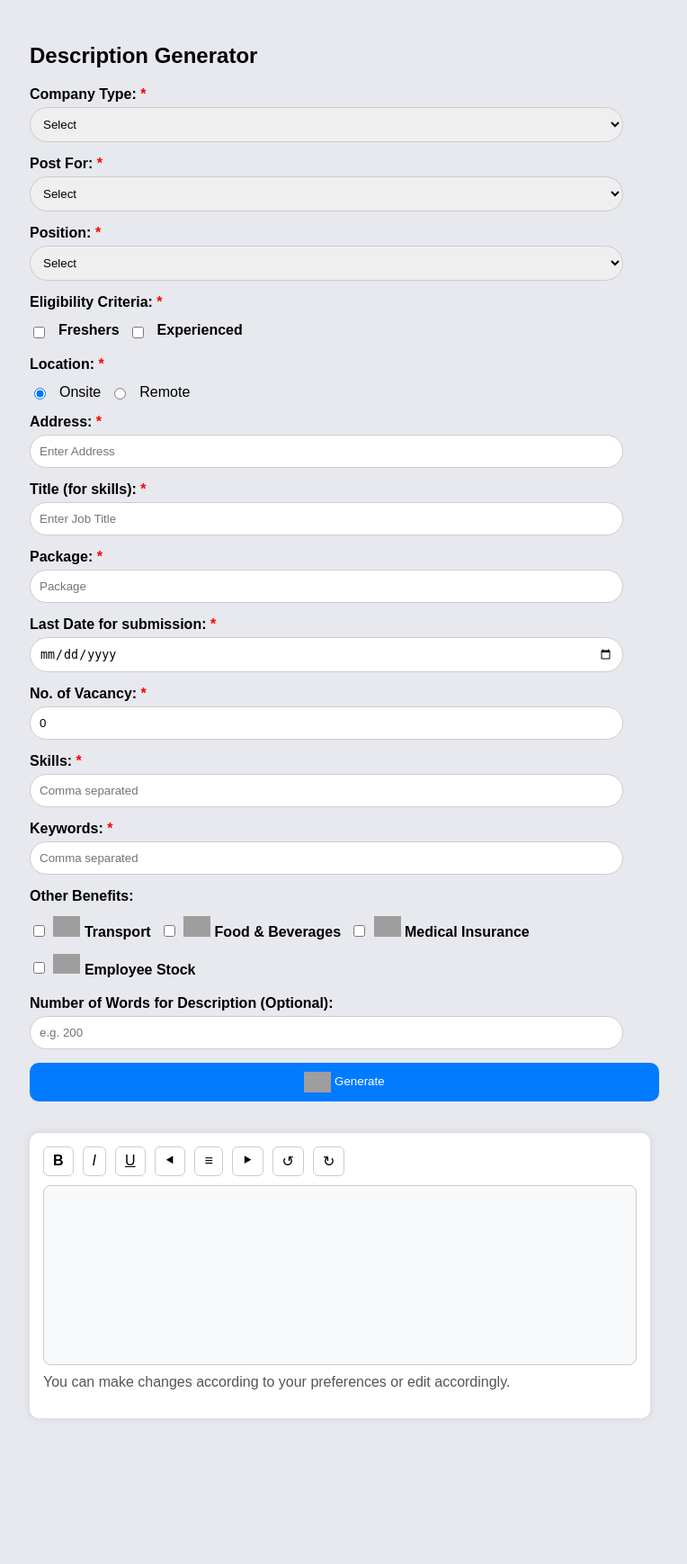
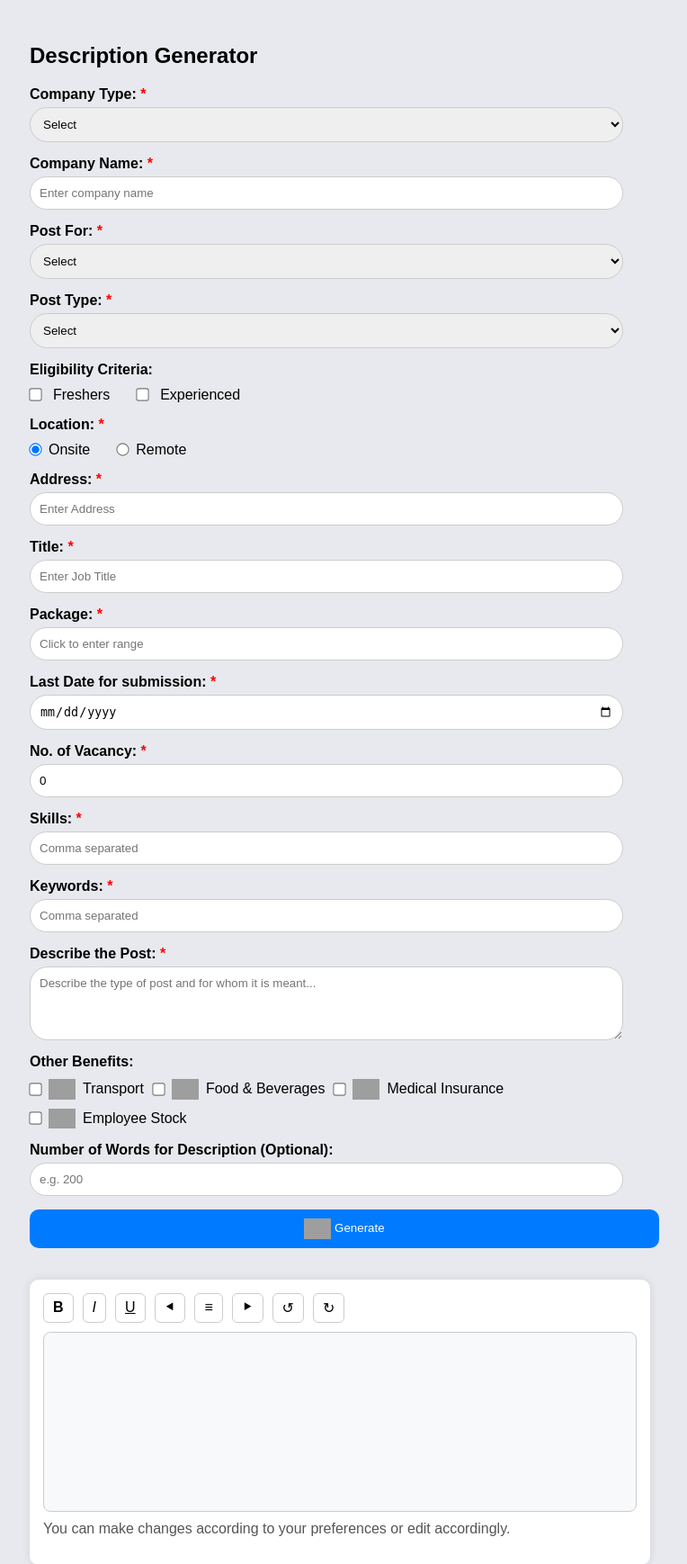
Before and after one commit to TouheedFathima/DescriptionGenrator, a Flask app: page / in a window 1280 px wide. Shown: the top 1738 px of the page at 90% size, without its empty margins (257-1021 px from the left). Before the commit the page ends 1576 px from the top, so only its background shows below. Run offline with Flask 3, Linux system fonts and the light colour scheme; grey boxes are pictures that could not be loaded.

Commit message:
fourth commit

```diff
--- a/app.py
+++ b/app.py
@@ -24,9 +24,10 @@ def generate():
     # Define the prompt template
     prompt = ChatPromptTemplate.from_template(f"""
     Generate a professional job post description of around {word_count} words based on the following details:
+    - Company Name: {{companyName}}
     - Company Type: {{companyType}}
     - Post For: {{postFor}}
-    - Position: {{position}}
+    - Post Type: {{postType}}
     - Location Type: {{location}}
     - Address: {{address}}
     - Job Title: {{title}}
@@ -36,8 +37,10 @@ def generate():
     - Skills: {{skills}}
     - Keywords: {{keywords}}
 
-    Write it in a natural, engaging way.
-    The description should be around {word_count} words. Don't go much over or under.
+    Here is a draft provided by the user:
+    "{{description}}"
+
+    Please improve this draft and make it sound more professional, engaging, and polished. Elaborate where needed and ensure it is clear and compelling to job seekers. Stick to around {word_count} words.
     """)
 
     # Initialize the LLM model
--- a/templates/index.html
+++ b/templates/index.html
@@ -1,4 +1,3 @@
-<!DOCTYPE html>
 <!DOCTYPE html>
 <html lang="en">
   <head>
@@ -16,8 +15,6 @@
       max-width: 700px;        /* optional width */
       margin: 0 auto;          /* center whole form block on page */
     }
-
-
 
     .form-group {
       display: flex;
@@ -61,6 +58,28 @@
       display: inline-block;
       }
 
+          .radio-group {
+      display: flex;
+      gap: 30px; /* space between each pair */
+      align-items: center;
+      flex-wrap: wrap;
+      margin-top: 5px;
+    }
+
+    .radio-group label {
+      display: flex;
+      align-items: center;
+      gap: 8px; /* space between checkbox/radio and label text */
+      font-weight: normal;
+      margin: 0;
+    }
+
+    .radio-group input[type="checkbox"],
+    .radio-group input[type="radio"] {
+      margin: 0;
+      transform: scale(1.1); /* optional: slightly larger */
+    }
+
 
     /* Hover effect */
     .btn:hover {
@@ -74,20 +93,12 @@
     }
 
 
-            .radio-group {
-        display: flex;
-        flex-direction: row;
-        gap: 10px;
-        margin-top: 8px;
-        align-items: center;
-      }
-
       #freshers, #experienced {
         margin-right: 5px;
       }
 
 
-      #companyType,#postFor,#position,#address,#title,#package,#lastDate,#vacancy,#skills,#keywords,#wordCount{
+      #companyName,#companyType,#postFor,#postType,#address,#title,#package,#lastDate,#vacancy,#skills,#keywords,#wordCount,#description{
         min-width: calc(100% - 40px);
         display: inline-block;
       }
@@ -178,7 +189,18 @@
         background: #ddd;
       }
 
+        textarea {
+    padding: 10px;
+    width: 100%;
+    max-width: 300px;
+    border-radius: 20px;
+    border: 1px solid #ccc;
+    box-sizing: border-box;
+    font-family: inherit;
+    display: inline-block;
+  }
     </style>
+
   </head>
 
   <body>
@@ -195,17 +217,22 @@
     </div>
 
     <div class="form-group">
+      <label for="companyName" class="required">Company Name:</label>
+      <input type="text" id="companyName" placeholder="Enter company name" required />
+    </div>
+
+    <div class="form-group">
       <label for="postFor" class="required">Post For:</label>
       <select id="postFor" required>
         <option value="">Select</option>
         <option>For my company</option>
-        <option>Personal</option>
+        <option>For myself</option>
       </select>
     </div>
 
     <div class="form-group">
-      <label for="position" class="required">Position:</label>
-      <select id="position" required>
+      <label for="postType" class="required">Post Type:</label>
+      <select id="postType" required>
         <option value="">Select</option>
         <option>Internship</option>
         <option>Full-time</option>
@@ -216,22 +243,30 @@
     </div>
 
     <div class="form-group">
-      <label class="required">Eligibility Criteria:</label>
+      <label>Eligibility Criteria:</label>
       <div class="radio-group">
-        <input type="checkbox" id="freshers" value="Freshers">
-        <label for="freshers">Freshers</label>
-        <input type="checkbox" id="experienced" value="Experienced">
-        <label for="experienced">Experienced</label>
+        <label for="freshers">
+          <input type="checkbox" id="freshers" value="Freshers"> Freshers
+        </label>
+        <label for="experienced">
+          <input type="checkbox" id="experienced" value="Experienced"> Experienced
+        </label>
       </div>
     </div>
+
 
     <div class="form-group">
       <label class="required">Location:</label>
       <div class="radio-group">
-        <input type="radio" name="location" value="Onsite" checked> Onsite
-        <input type="radio" name="location" value="Remote"> Remote
+        <label>
+          <input type="radio" name="location" value="Onsite" checked> Onsite
+        </label>
+        <label>
+          <input type="radio" name="location" value="Remote"> Remote
+        </label>
       </div>
     </div>
+
 
     <div class="form-group">
       <label for="address" class="required">Address:</label>
@@ -239,16 +274,19 @@
     </div>
 
     <div class="form-group">
-      <label for="title" class="required">Title (for skills):</label>
+      <label for="title" class="required">Title:</label>
       <input type="text" id="title" placeholder="Enter Job Title" required>
     </div>
 
     <div class="form-group">
       <label for="package" class="required">Package:</label>
-      <input type="text" id="package" placeholder="Package" onfocus="showSalaryRange()" required>
-      <div id="salaryRange">
-        <input type="number" id="salaryFrom" placeholder="From ₹">
-        <input type="number" id="salaryTo" placeholder="To ₹">
+      <!-- Read-only display input -->
+      <input type="text" id="package" placeholder="Click to enter range" readonly onclick="showSalaryRange()" required>
+
+      <!-- Hidden inputs for range -->
+      <div id="salaryRange" style="display: none; margin-top: 10px;">
+        <input type="number" id="salaryFrom" placeholder="From ₹" oninput="updatePackageValue()" />
+        <input type="number" id="salaryTo" placeholder="To ₹" oninput="updatePackageValue()" />
       </div>
     </div>
 
@@ -271,6 +309,12 @@
       <label for="keywords" class="required">Keywords:</label>
       <input type="text" id="keywords" placeholder="Comma separated" required>
     </div>
+
+    <div class="form-group">
+      <label for="description" class="required">Describe the Post:</label>
+      <textarea id="description" rows="4" placeholder="Describe the type of post and for whom it is meant..." required></textarea>
+    </div>
+
 
     <div class="form-group">
       <label>Other Benefits:</label>
@@ -339,6 +383,17 @@
 <script>
   function showSalaryRange() {
     document.getElementById('salaryRange').style.display = 'block';
+    document.getElementById("salaryFrom").focus();
+  }
+
+  function updatePackageValue() {
+    const from = document.getElementById("salaryFrom").value;
+    const to = document.getElementById("salaryTo").value;
+    const packageInput = document.getElementById("package");
+
+    if (from && to) {
+      packageInput.value = `₹${from} - ₹${to}`;
+    }
   }
 
   function validateFields(fields) {
@@ -358,8 +413,8 @@
 
   function generateDescription() {
   const requiredFields = [
-    "companyType", "postFor", "position", "address", "title",
-    "package", "lastDate", "vacancy", "skills", "keywords"
+    "companyName","companyType", "postFor", "postType", "address", "title",
+    "package", "lastDate", "vacancy", "skills", "keywords","description"
   ];
 
   if (!validateFields(requiredFields)) {
@@ -367,27 +422,32 @@
     return;
   }
 
+  const resultEl = document.getElementById("descriptionResult");
+  resultEl.innerHTML = "<em>Generating description... please wait.</em>";
+  resultEl.setAttribute("contenteditable", "false");
+  document.getElementById("chatbox").style.display = "none";
+  document.getElementById("downloadBtn").style.display = "none";
+  document.getElementById("copyBtn").style.display = "none";
+
   const packageVal = document.getElementById("package").value;
   const salaryFrom = document.getElementById("salaryFrom").value;
   const salaryTo = document.getElementById("salaryTo").value;
   const salaryRange = salaryFrom && salaryTo ? `₹${salaryFrom} - ₹${salaryTo}` : packageVal;
 
-  // ✅ Get eligibility values
   const eligibility = [];
   if (document.getElementById("freshers")?.checked) eligibility.push("Freshers");
   if (document.getElementById("experienced")?.checked) eligibility.push("Experienced");
 
-  // ✅ Get benefits (excluding Freshers/Experienced if those are checkboxes too)
   const benefitCheckboxes = document.querySelectorAll('div.form-group input[type="checkbox"]:checked');
   const benefits = Array.from(benefitCheckboxes)
     .filter(checkbox => checkbox.value && !["Freshers", "Experienced"].includes(checkbox.value))
     .map(cb => cb.value);
 
-  // ✅ Full payload
   const payload = {
+    companyName: document.getElementById("companyName").value,
     companyType: document.getElementById("companyType").value,
     postFor: document.getElementById("postFor").value,
-    position: document.getElementById("position").value,
+    postType: document.getElementById("postType").value,
     location: document.querySelector('input[name="location"]:checked').value,
     address: document.getElementById("address").value,
     title: document.getElementById("title").value,
@@ -396,6 +456,7 @@
     vacancy: document.getElementById("vacancy").value,
     skills: document.getElementById("skills").value,
     keywords: document.getElementById("keywords").value,
+    description: document.getElementById('description').value,
     wordCount: document.getElementById("wordCount").value || null,
     eligibility: eligibility,
     benefits: benefits
@@ -408,7 +469,6 @@
   })
   .then(response => response.json())
   .then(data => {
-    const resultEl = document.getElementById("descriptionResult");
     resultEl.innerHTML = data.description;
     resultEl.setAttribute("contenteditable", "true");
     document.getElementById("chatbox").style.display = "block";
@@ -417,7 +477,6 @@
   })
   .catch(error => {
     console.error('Error:', error);
-    const resultEl = document.getElementById("descriptionResult");
     resultEl.innerText = "Something went wrong!";
     document.getElementById("chatbox").style.display = "block";
     document.getElementById("downloadBtn").style.display = "none";
```
Also changed, not shown: description_generator.py (+35 -15 lines).
